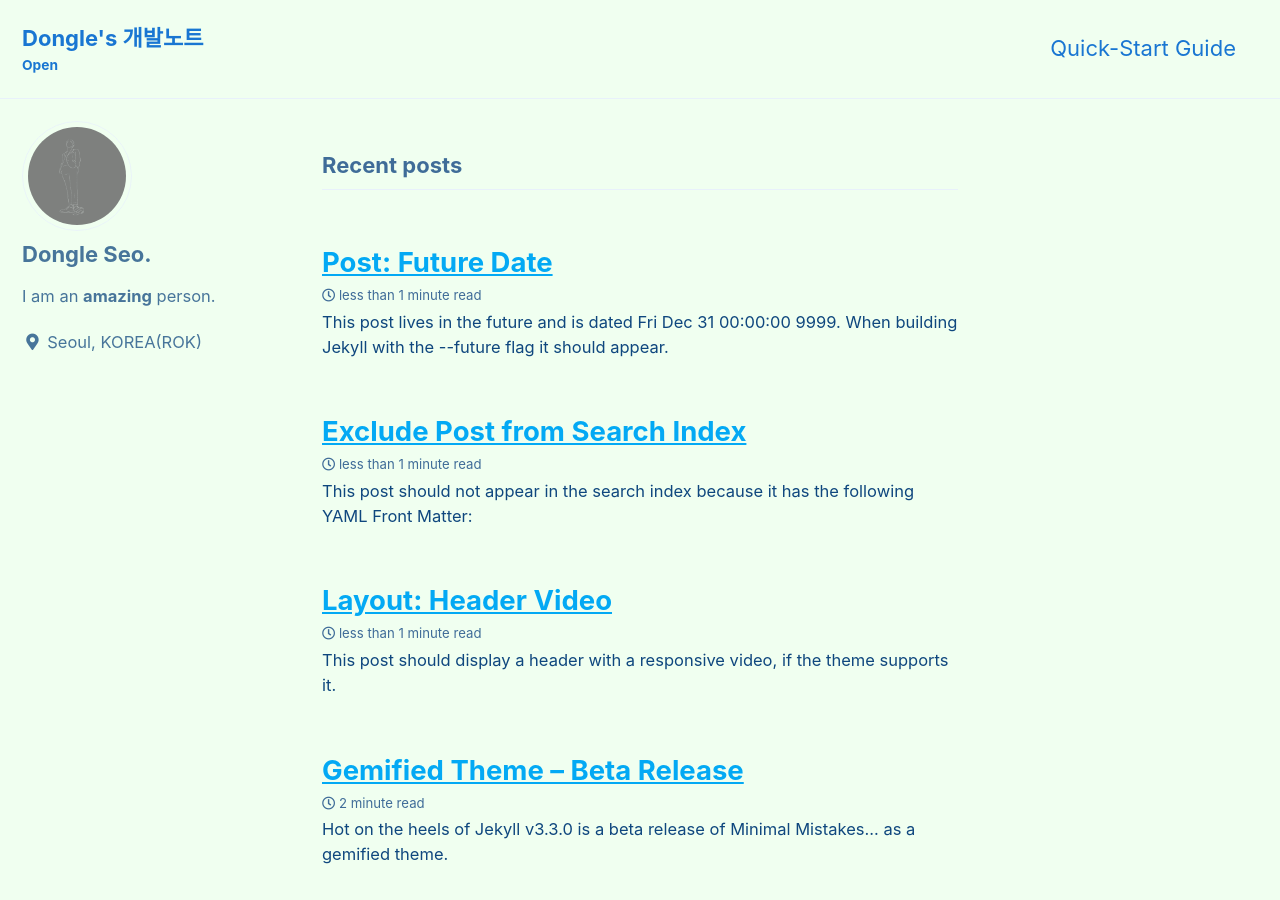
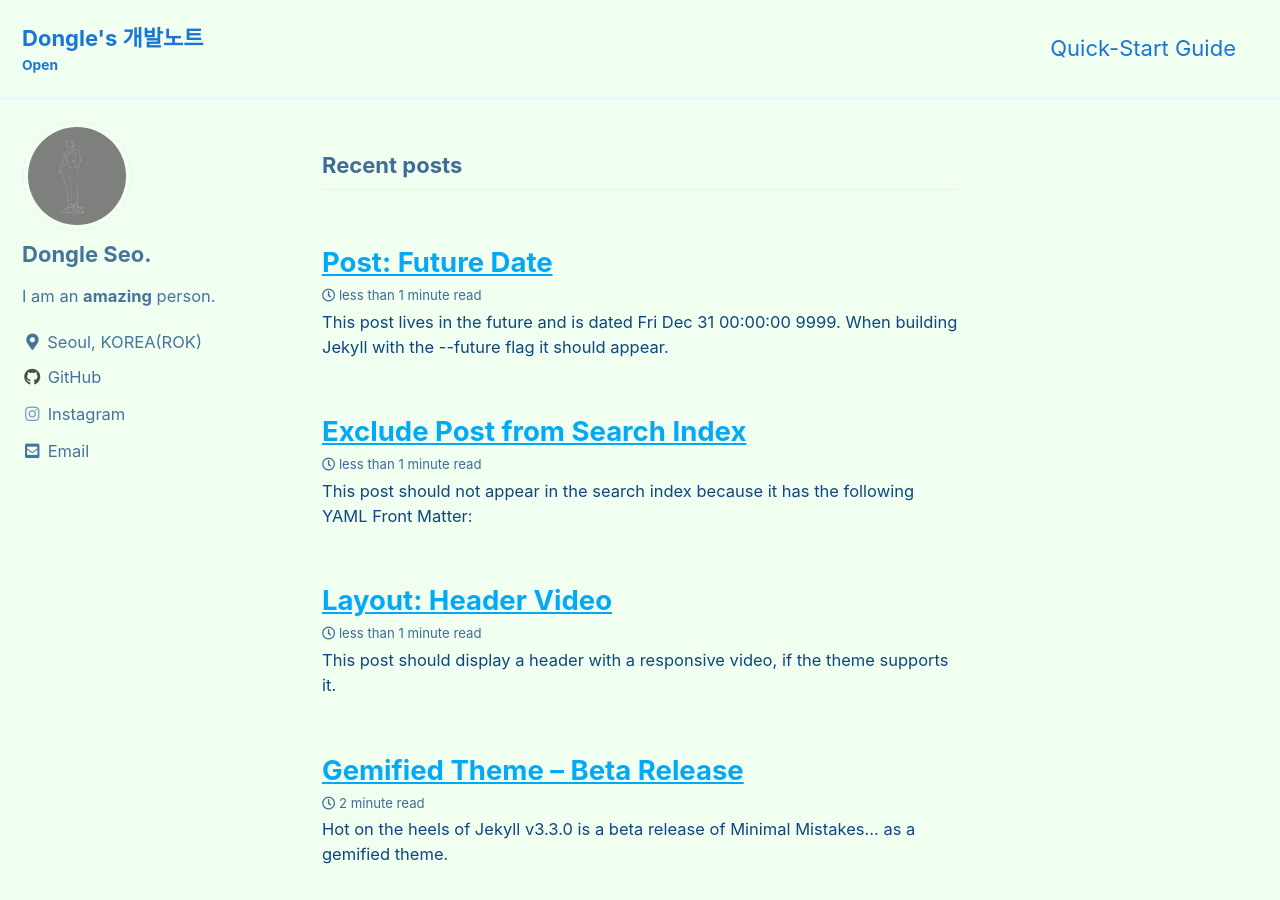
Before and after one commit to dongle94/dongle94.github.com, a Jekyll site: the page built from index.html, in a window 1280 px wide and 900 px high. Built offline with Jekyll 4.4.1, drawn with Linux system fonts in a browser that asks for light colours; cached includes are drawn as plain includes; the list of posts is cut into pages by our own code; part of the change alters nothing that is shown.

Commit message:
edit blog home page setting

```diff
--- a/_config.yml
+++ b/_config.yml
@@ -102,7 +102,7 @@ author:
   avatar           : "/assets/images/self.png"  # path of avatar image, e.g. "/assets/images/bio-photo.jpg"
   bio              : "I am an **amazing** person."
   location         : "Seoul, KOREA(ROK)"
-  email            :
+  email            : "sdy1029@gmail.com"
   links:
     - label: "Email"
       icon: "fas fa-fw fa-envelope-square"
@@ -118,10 +118,10 @@ author:
       # url: "https://facebook.com/"
     - label: "GitHub"
       icon: "fab fa-fw fa-github"
-      # url: "https://github.com/"
+      url: "https://github.com/dongle94"
     - label: "Instagram"
       icon: "fab fa-fw fa-instagram"
-      # url: "https://instagram.com/"
+      url: "https://instagram.com/dong_yooooon"
 
 # Site Footer
 footer:
```
